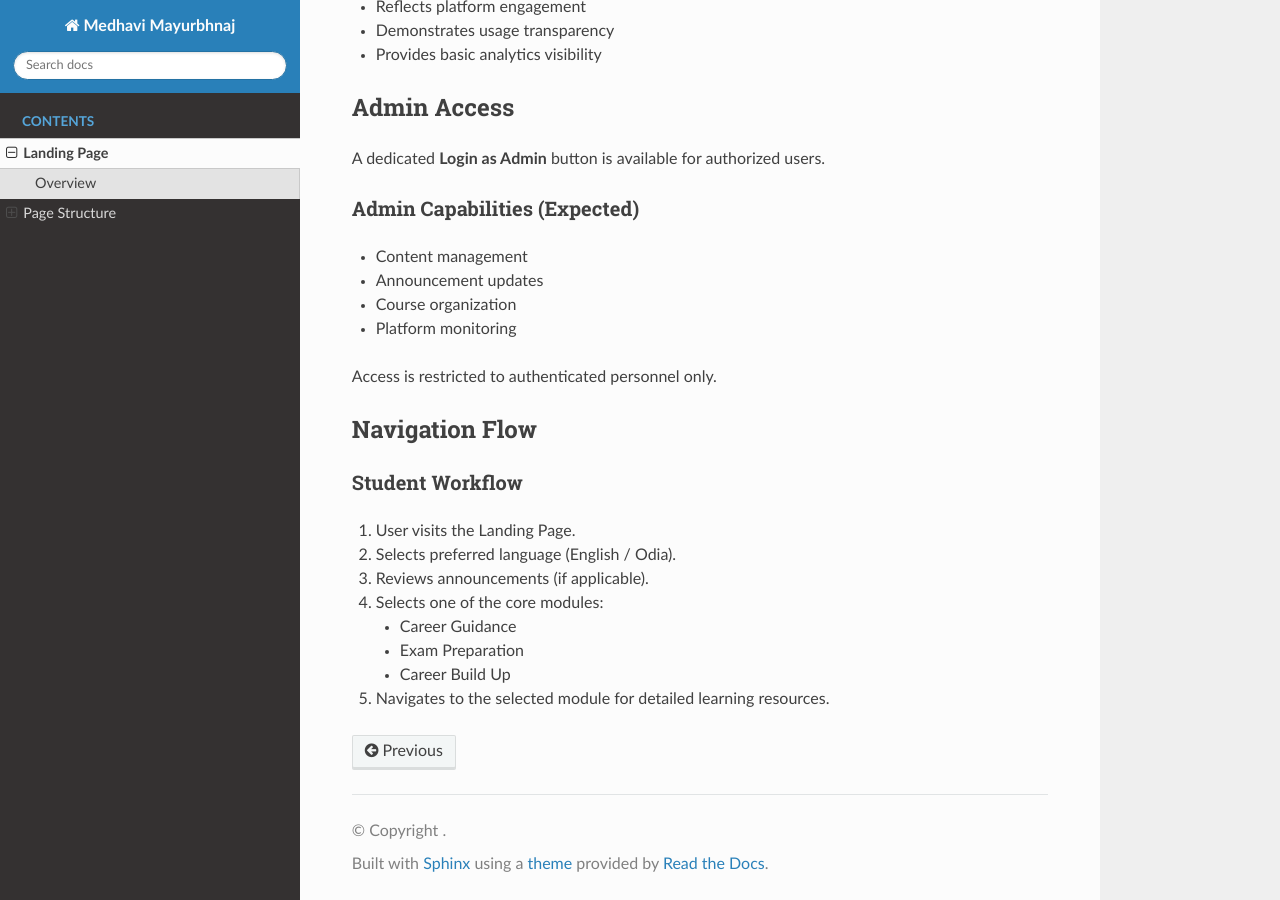
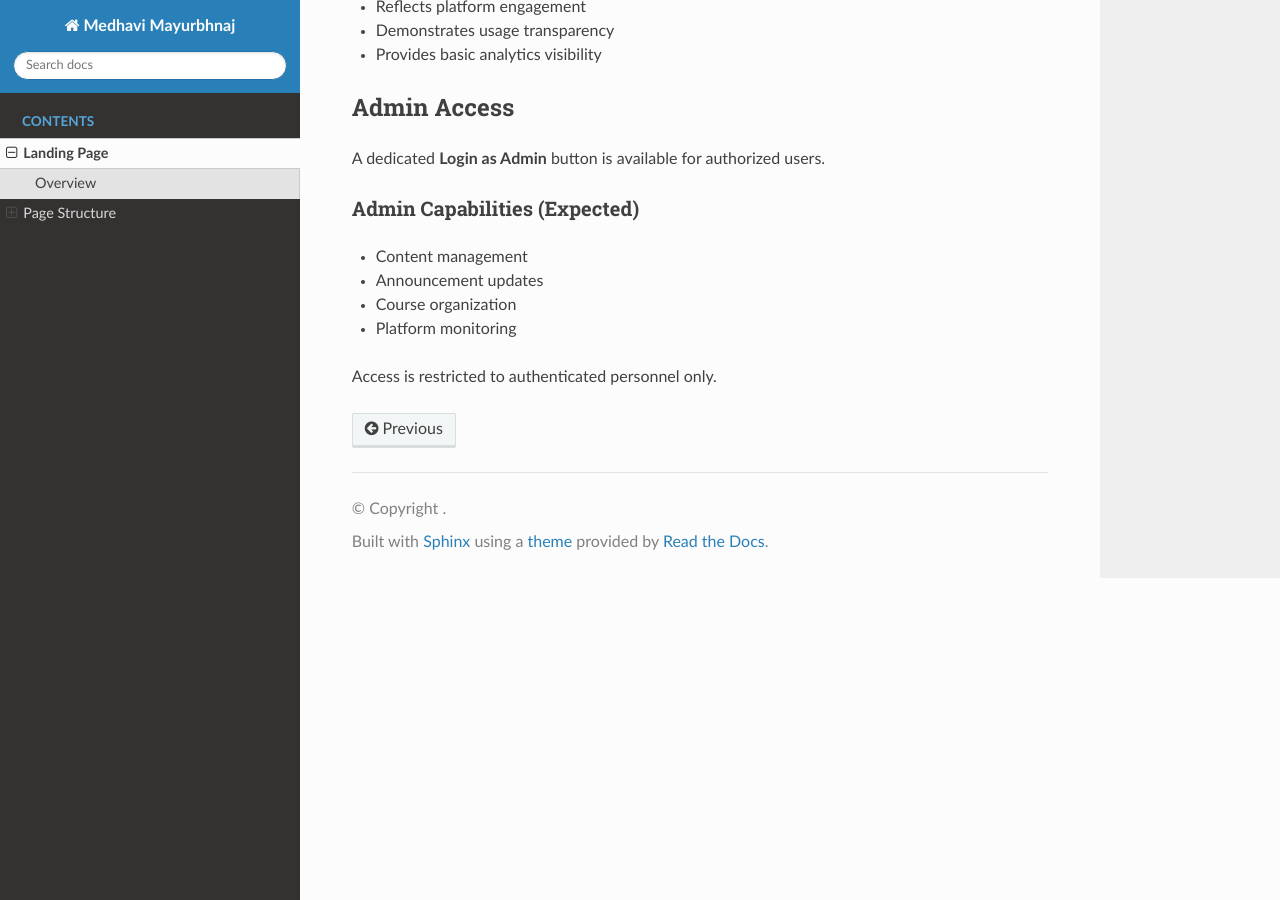
Before and after one commit to getnishan/Medhavi-Mayurbhanj-Documentation, a Sphinx documentation site: the page built from docs/caf/Overview.rst, in a window 1280 px wide and 900 px high, scrolled down 2392 px. Built offline with Sphinx 7.4.7 and the Read the Docs theme 3.1.0, drawn with Linux system fonts in a browser that asks for light colours; pages that are not in the unit, such as notebooks, are missing from menus.

Commit message:
Update Overview.rst

```diff
--- a/docs/caf/Overview.rst
+++ b/docs/caf/Overview.rst
@@ -127,21 +127,3 @@ Admin Capabilities (Expected)
 - Platform monitoring
 
 Access is restricted to authenticated personnel only.
-
-
-Navigation Flow
----------------
-
-Student Workflow
-~~~~~~~~~~~~~~~~
-
-1. User visits the Landing Page.
-2. Selects preferred language (English / Odia).
-3. Reviews announcements (if applicable).
-4. Selects one of the core modules:
-
-   - Career Guidance
-   - Exam Preparation
-   - Career Build Up
-
-5. Navigates to the selected module for detailed learning resources.
```
